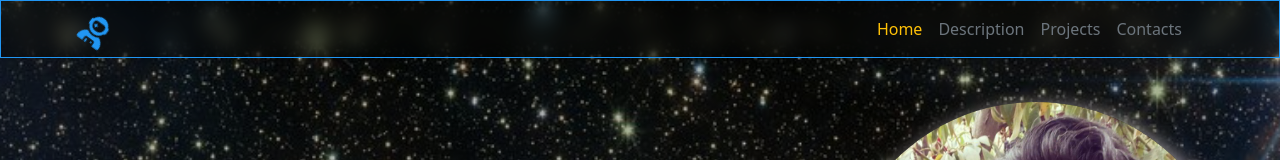
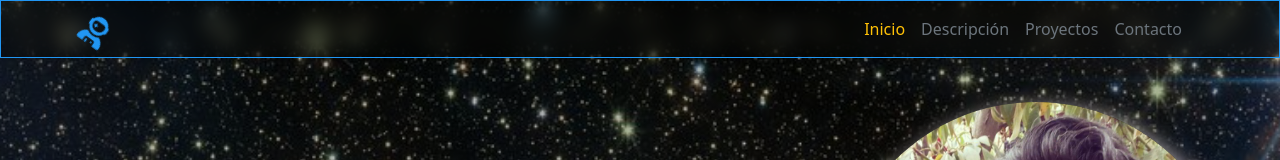
Before and after one commit to hector1489/kaimanProject, a React (Vite) app: page / in a window 1280 px wide. Shown: the top 160 px of the page. Built offline with nearby package versions, Linux system fonts and the light colour scheme.

Commit message:
[fix] navbar

```diff
--- a/src/components/Navbar.jsx
+++ b/src/components/Navbar.jsx
@@ -42,16 +42,16 @@ const Browser = () => {
         <Navbar.Collapse id="responsive-navbar-nav">
           <Nav className="ms-auto">
             <NavLink to="/" className={setActiveClass}>
-              Home
+              Inicio
             </NavLink>
             <NavLink to="/viewsdescription" className={setActiveClass}>
-              Description
+              Descripción
             </NavLink>
             <NavLink to="/projects" className={setActiveClass}>
-              Projects
+              Proyectos
             </NavLink>
             <NavLink to="/Contacts" className={setActiveClass}>
-              Contacts
+              Contacto
             </NavLink>
           </Nav>
         </Navbar.Collapse>
```
